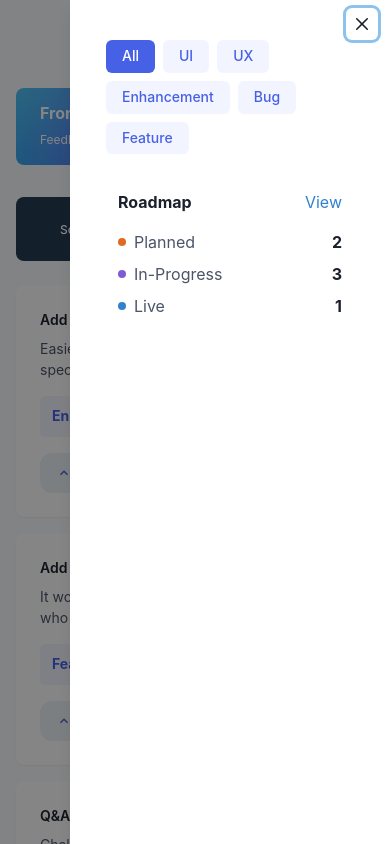
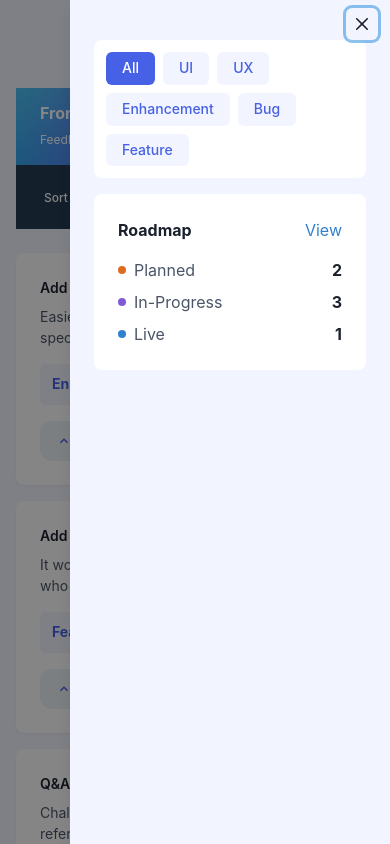
Before and after one commit to frankmilito/rotate, a Next.js app: page / in a window 390 px wide. Both pictures are taken after a click on the element 330 px from the left and 124 px from the top of the page. Shown: the top 844 px of the page. Built offline with nearby package versions, Linux system fonts and the light colour scheme; what @chakra-ui/next-js would draw is missing.

Commit message:
update theme color

```diff
--- a/src/components/dashboard/FeedbackBoard.tsx
+++ b/src/components/dashboard/FeedbackBoard.tsx
@@ -67,7 +67,7 @@ const feedbackList: Feedback[] = [
 ];
 
 export const FeedbackBoard: React.FC = () => {
-  const bgColor = useColorModeValue("gray.50", "gray.900");
+  const bgColor = useColorModeValue("primary.100", "gray.900");
   const [selectedTag, setSelectedTag] = useState<string>("All");
   const [sortBy, setSortBy] = useState<SortOption>("most-upvotes");
 
@@ -97,7 +97,10 @@ export const FeedbackBoard: React.FC = () => {
         <Flex justify="flex-end" mb={4}>
           <ThemeToggle />
         </Flex>
-        <Flex gap={8} direction={{ base: "column", lg: "row" }}>
+        <Flex
+          gap={{ base: 0, md: 8 }}
+          direction={{ base: "column", lg: "row" }}
+        >
           <Box w={{ base: "100%", lg: "300px" }}>
             <Sidebar selectedTag={selectedTag} onTagSelect={setSelectedTag} />
           </Box>
--- a/src/components/dashboard/FeedbackHeader.tsx
+++ b/src/components/dashboard/FeedbackHeader.tsx
@@ -55,12 +55,17 @@ export const FeedbackHeader: React.FC<FeedbackHeaderProps> = ({
     <Flex
       bg={bgColor}
       p={4}
-      borderRadius="lg"
+      borderRadius={{ base: "none", md: "lg" }}
       justify="space-between"
       flexDirection="row"
       mb={6}
     >
-      <Flex align="start" gap={4} alignItems={"center"} justify={"start"}>
+      <Flex
+        align="start"
+        gap={{ base: 0, md: 4 }}
+        alignItems={"center"}
+        justify={"start"}
+      >
         <HStack>
           <Box display={{ base: "none", md: "inline-block" }}>
             <Image src="/bulb.svg" height={24} width={24} alt="light" />
--- a/src/components/dashboard/Sidebar.tsx
+++ b/src/components/dashboard/Sidebar.tsx
@@ -48,7 +48,7 @@ export const Sidebar: React.FC<SidebarProps> = ({
         <Box
           p={4}
           px={6}
-          borderRadius="lg"
+          borderRadius={{ base: "none", md: "lg" }}
           backgroundImage={
             isTabMode ? "url('Oval.svg')" : "url('bgmobile.svg')"
           }
@@ -143,10 +143,10 @@ export const Sidebar: React.FC<SidebarProps> = ({
         size="xs"
       >
         <DrawerOverlay />
-        <DrawerContent w="auto">
+        <DrawerContent w="auto" bg="primary.100">
           <DrawerCloseButton />
-          <DrawerBody mt={5}>
-            <Box p={3} bg={cardBg} borderRadius="lg">
+          <DrawerBody mt={8}>
+            <Box p={3} bg={cardBg} borderRadius="lg" mb={4}>
               <Flex gap={2} flexWrap="wrap">
                 {tags.map((tag) => (
                   <Tag
```
